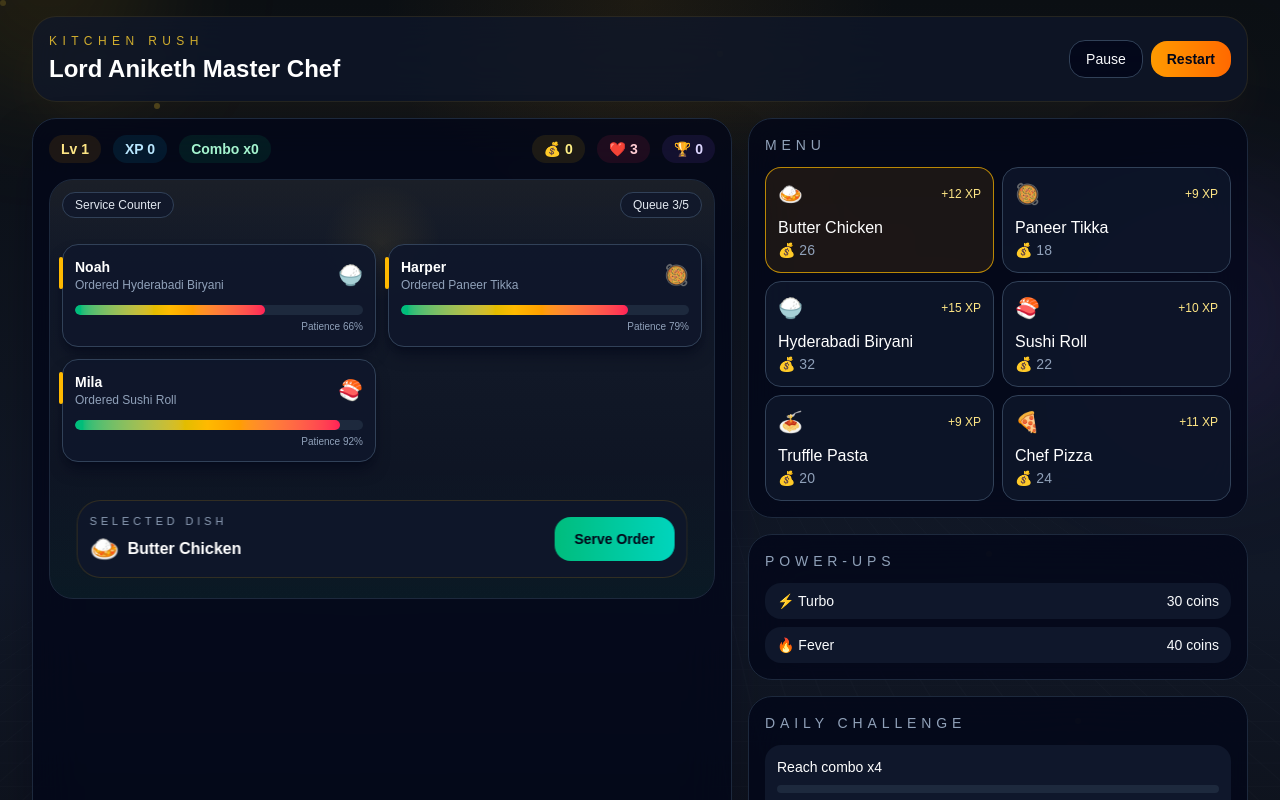
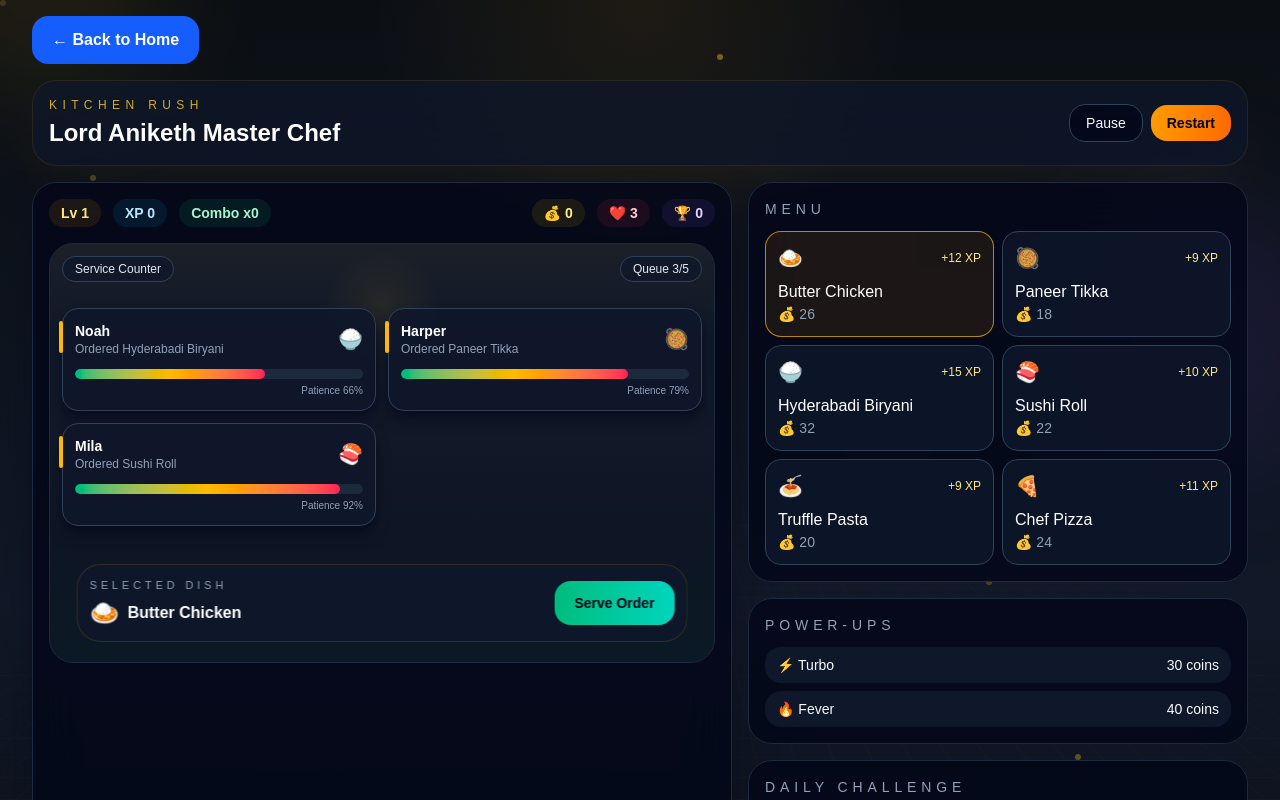
Before and after one commit to Aniketh2460/lord-aniketh-master-chef, a Next.js app: page /kitchen-rush in a window 1280 px wide. Shown: the top 800 px of the page. Built offline with nearby package versions, Linux system fonts and the light colour scheme.

Commit message:
Added Kitchen Rush updates

```diff
--- a/app/kitchen-rush/page.tsx
+++ b/app/kitchen-rush/page.tsx
@@ -565,7 +565,15 @@ export default function KitchenRushPage() {
         />
       ))}
       <div className="relative mx-auto flex min-h-screen max-w-7xl flex-col px-3 pb-8 pt-4 sm:px-5 lg:px-8">
-        <header className="mb-4 flex flex-col gap-3 rounded-3xl border border-amber-400/10 bg-slate-900/70 p-4 shadow-2xl shadow-amber-500/5 backdrop-blur-xl sm:flex-row sm:items-center sm:justify-between">
+
+  <a
+    href="/"
+    className="mb-4 inline-block w-fit rounded-2xl bg-blue-600 px-5 py-3 font-semibold text-white hover:bg-blue-700"
+  >
+    ← Back to Home
+  </a>
+
+  <header className="mb-4 flex flex-col gap-3 rounded-3xl border border-amber-400/10 bg-slate-900/70 p-4 shadow-2xl shadow-amber-500/5 backdrop-blur-xl sm:flex-row sm:items-center sm:justify-between">
           <div>
             <p className="text-xs uppercase tracking-[0.45em] text-amber-300/80">Kitchen Rush</p>
             <h1 className="mt-1 text-2xl font-semibold text-white">Lord Aniketh Master Chef</h1>
```
